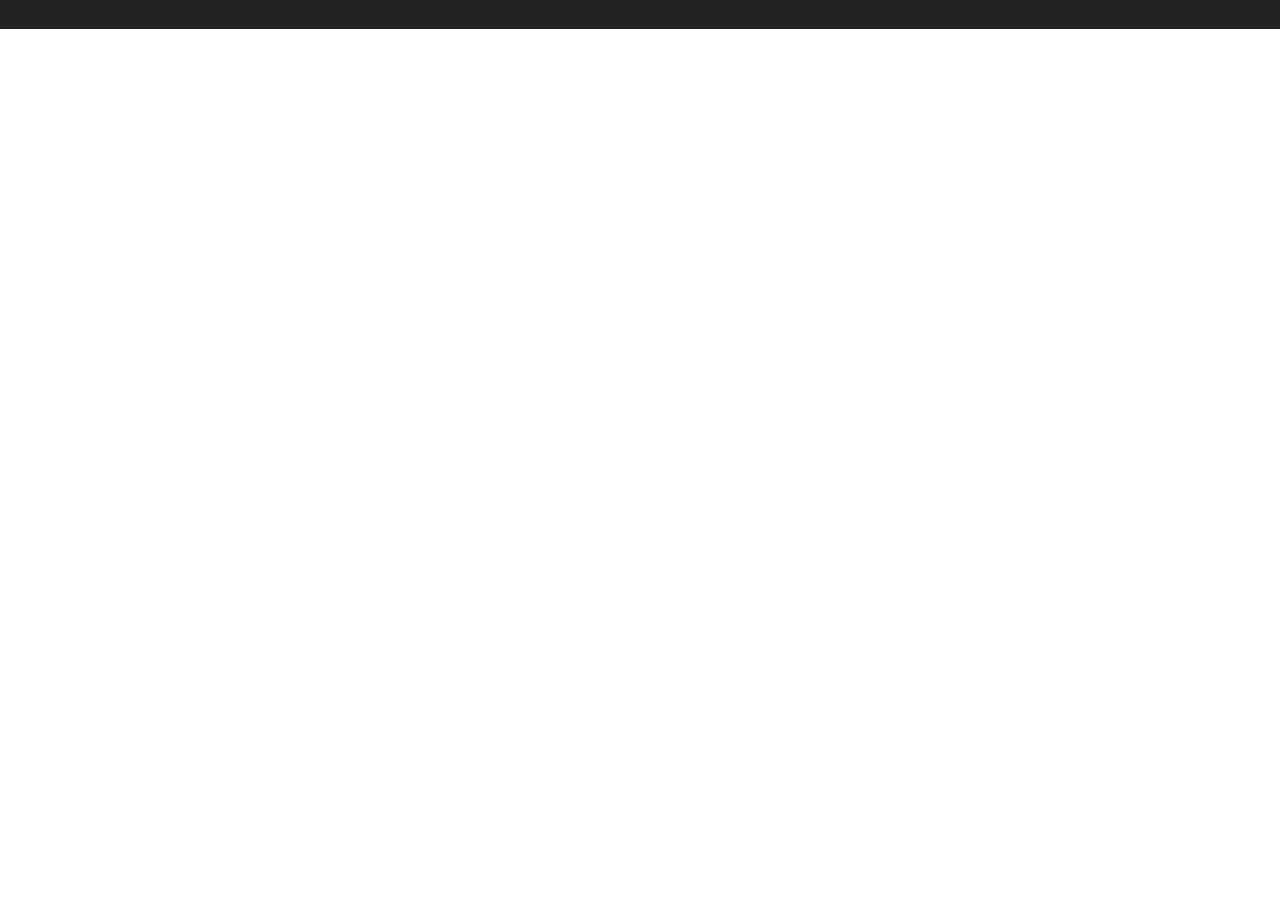
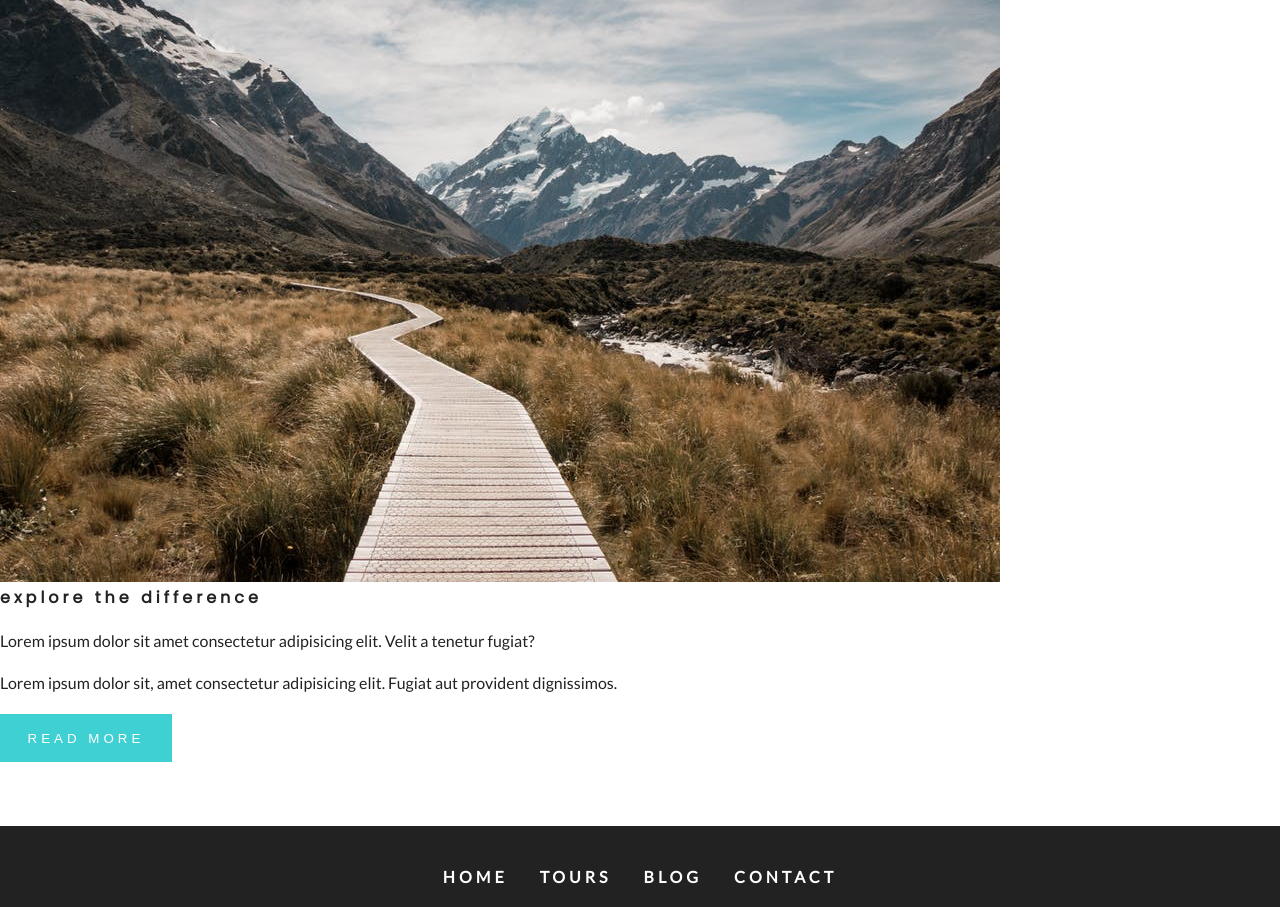
Before and after one commit to horaleon1/backroads, a Gatsby site: page / in a window 1280 px wide. Shown: the part 1135-2042 px from the top of the page. Before the commit the page ends 1164 px from the top, so only its background shows below. Built offline with nearby package versions, Linux system fonts and the light colour scheme; Gatsby itself is replaced by a stand-in of ours.

Commit message:
about section done

```diff
--- a/src/components/About.js
+++ b/src/components/About.js
@@ -1,12 +1,26 @@
 import React from 'react';
 import styles from '../css/about.module.css';
 import Title from './Title';
+import img from '../images/defaultBcg.jpeg';
 
 const About = () => {
   return (
-    <div>
+    <section className={styles.about}>
       <Title title='about' subtitle='us' />
-    </div>
+      <div className={styles.aboutCenter}>
+       <article className={styles.aboutImg}>
+         <div className={styles.imgContainer}>
+          <img src={ img } alt="about company"/>
+         </div>
+       </article>
+       <article className={styles.aboutInfo}>
+        <h4> explore the difference </h4>
+        <p> Lorem ipsum dolor sit amet consectetur adipisicing elit. Velit a tenetur fugiat?</p>
+        <p> Lorem ipsum dolor sit, amet consectetur adipisicing elit. Fugiat aut provident dignissimos.</p>
+        <button type="button" className="btn-primary" > read more </button>
+       </article>
+      </div>
+    </section>
   )
 }
 
--- a/src/components/Title.js
+++ b/src/components/Title.js
@@ -1,18 +1,18 @@
 import React from 'react'
 import styled from 'styled-components'
 
-const Title = ( { title,subtitle }) => {
+const Title = ( { title,subtitle, className }) => {
   return (
-    <TitleWrapper>
+    <div className={className}>
       <h4>
         <span className="title"> {title} </span>
         <span> {subtitle} </span>
       </h4>
-    </TitleWrapper>
+    </div>
   )
 }
 
-const TitleWrapper = styled.div`
+export default  styled(Title)`
   text-transform:uppercase;
   font-size: 2.3rem;
   margin-bottom: 2rem;
@@ -34,5 +34,3 @@ const TitleWrapper = styled.div`
     }
   }
 `
-
-export default Title
```
